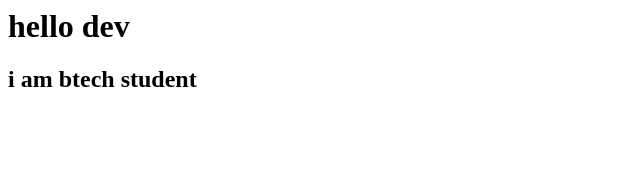
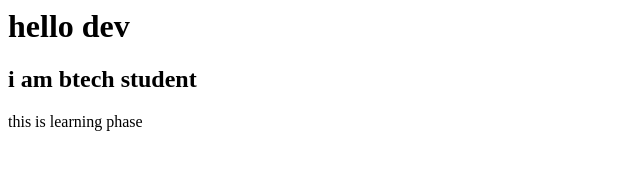
Before and after one commit to devanandk990/Atm_simulator, a plain HTML site: page index.html in a window 1280 px wide. Shown: the whole page, without its empty margins (0-640 px from the left). Drawn offline with Linux system fonts and the light colour scheme.

Commit message:
we again change somthing for learning purpose

```diff
--- a/index.html
+++ b/index.html
@@ -1,2 +1,3 @@
 <h1>hello dev</h1>
 <h2>i am btech student</h2>
+<p>this  is learning phase</p>
```
Also changed, not shown: 1 other file.
